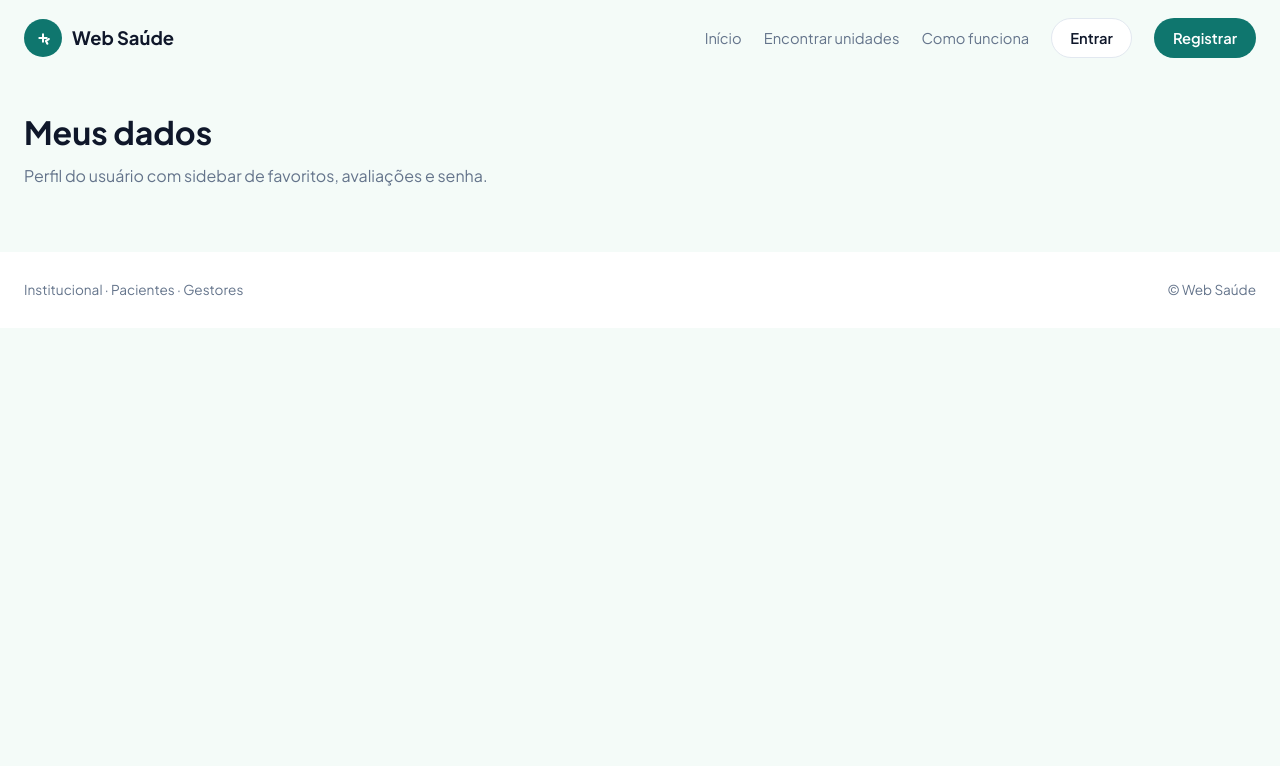
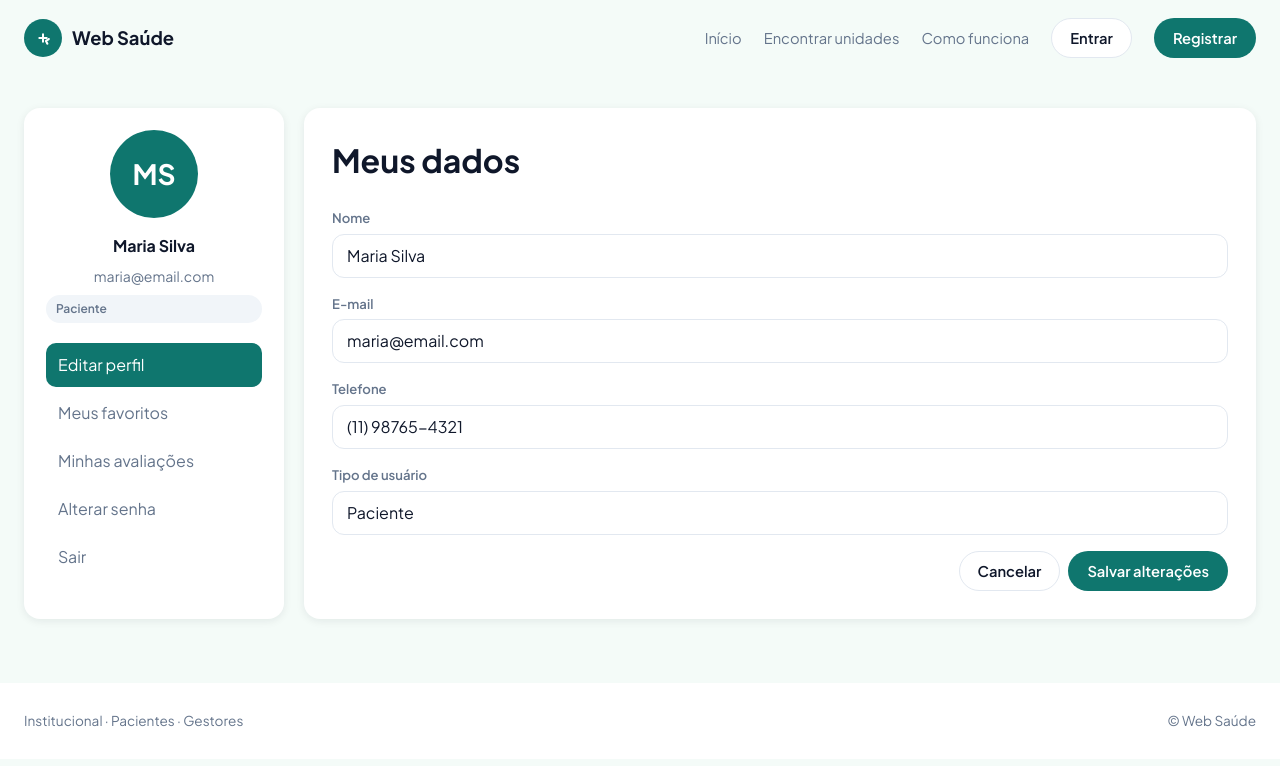
Before and after one commit to WebSaudeApp/web-saude-interface, a Next.js app: page /profile in a window 1280 px wide. Shown: the top 766 px of the page. Built offline with nearby package versions, Linux system fonts and the light colour scheme.

Commit message:
feat(#8): implementa tela de perfil com sidebar da área logada

```diff
--- /dev/null
+++ b/src/lib/initials.ts
@@ -0,0 +1,8 @@
+export function getInitials(name: string) {
+  return name
+    .split(" ")
+    .filter(Boolean)
+    .slice(0, 2)
+    .map((part) => part[0]?.toUpperCase())
+    .join("");
+}
--- a/src/pages/profile.tsx
+++ b/src/pages/profile.tsx
@@ -1,10 +1,124 @@
-import PagePlaceholder from "@/components/common/PagePlaceholder";
+import { useState, type FormEvent } from "react";
+import Head from "next/head";
+import Link from "next/link";
+import { useRouter } from "next/router";
+import { patientRoutes, publicRoutes } from "@/configs/Routes";
+import { useAuth } from "@/hooks/useAuth";
+import { getInitials } from "@/lib/initials";
+import { alertService } from "@/services/AlertService";
+import type { UserRole } from "@/types/Entities";
+
+const roleLabels: Record<Exclude<UserRole, "visitor">, string> = {
+  common: "Paciente",
+  functional: "Gestor de unidade",
+  admin: "Administrador",
+};
+
+const mockDefaults = {
+  name: "Maria Silva",
+  email: "maria@email.com",
+  phone: "(11) 98765-4321",
+};
 
 export default function PerfilPage() {
+  const router = useRouter();
+  const { user, signOut } = useAuth();
+
+  const initialName = user?.name ?? mockDefaults.name;
+  const initialEmail = user?.email ?? mockDefaults.email;
+  const initialPhone = user?.phone ?? mockDefaults.phone;
+  const tipoLabel = roleLabels[user?.role ?? "common"];
+
+  const [nome, setNome] = useState(initialName);
+  const [email, setEmail] = useState(initialEmail);
+  const [telefone, setTelefone] = useState(initialPhone);
+
+  function handleSubmit(event: FormEvent<HTMLFormElement>) {
+    event.preventDefault();
+    alertService.success("Perfil atualizado.");
+  }
+
+  function handleCancel() {
+    setNome(initialName);
+    setEmail(initialEmail);
+    setTelefone(initialPhone);
+  }
+
+  function handleSignOut() {
+    signOut();
+    router.push(publicRoutes.home);
+  }
+
   return (
-    <PagePlaceholder
-      title="Meus dados"
-      description="Perfil do usuário com sidebar de favoritos, avaliações e senha."
-    />
+    <>
+      <Head>
+        <title>Web Saúde — Meu perfil</title>
+      </Head>
+      <div className="account">
+        <aside className="card side">
+          <div className="avatar avatar-initials" aria-hidden="true">
+            {getInitials(nome)}
+          </div>
+          <b>{nome}</b>
+          <div className="help">{email}</div>
+          <span className="chip">{tipoLabel}</span>
+          <nav className="side-nav">
+            <Link className="is-active" href={patientRoutes.profile}>
+              Editar perfil
+            </Link>
+            <Link href={patientRoutes.favorites}>Meus favoritos</Link>
+            <Link href={patientRoutes.reviews}>Minhas avaliações</Link>
+            <Link href={publicRoutes.recoverPassword}>Alterar senha</Link>
+            <button type="button" onClick={handleSignOut}>
+              Sair
+            </button>
+          </nav>
+        </aside>
+        <form className="card panel" onSubmit={handleSubmit}>
+          <h1>Meus dados</h1>
+          <label className="field">
+            <span>Nome</span>
+            <input
+              className="input"
+              value={nome}
+              onChange={(event) => setNome(event.target.value)}
+            />
+          </label>
+          <label className="field">
+            <span>E-mail</span>
+            <input
+              className="input"
+              type="email"
+              value={email}
+              onChange={(event) => setEmail(event.target.value)}
+            />
+          </label>
+          <label className="field">
+            <span>Telefone</span>
+            <input
+              className="input"
+              value={telefone}
+              onChange={(event) => setTelefone(event.target.value)}
+            />
+          </label>
+          <label className="field">
+            <span>Tipo de usuário</span>
+            <input className="input" value={tipoLabel} disabled />
+          </label>
+          <div className="form-actions">
+            <button
+              className="btn btn-ghost"
+              type="button"
+              onClick={handleCancel}
+            >
+              Cancelar
+            </button>
+            <button className="btn btn-primary" type="submit">
+              Salvar alterações
+            </button>
+          </div>
+        </form>
+      </div>
+    </>
   );
 }
--- a/src/styles/globals.scss
+++ b/src/styles/globals.scss
@@ -823,6 +823,63 @@ button {
   margin-top: -8px;
 }
 
+.account {
+  display: grid;
+  grid-template-columns: 260px 1fr;
+  gap: 20px;
+}
+
+.side {
+  padding: 22px;
+  display: grid;
+  gap: 8px;
+  align-content: start;
+  text-align: center;
+}
+
+.side .avatar {
+  width: 88px;
+  height: 88px;
+  margin: 0 auto 8px;
+}
+
+.side .avatar-initials {
+  font-size: 1.75rem;
+}
+
+.side-nav {
+  display: grid;
+  gap: 4px;
+  text-align: left;
+  margin-top: 12px;
+}
+
+.side-nav a,
+.side-nav button {
+  padding: 10px 12px;
+  border-radius: 10px;
+  color: var(--muted);
+  text-align: left;
+}
+
+.side-nav a.is-active,
+.side-nav button.is-active {
+  background: var(--teal);
+  color: #fff;
+}
+
+.panel {
+  padding: 28px;
+  display: grid;
+  gap: 16px;
+}
+
+.form-actions {
+  display: flex;
+  justify-content: flex-end;
+  gap: 8px;
+}
+
 @media (max-width: 860px) {
   .unit-grid,
   .search-bar,
@@ -832,7 +889,8 @@ button {
   .unit-row,
   .search-dock,
   .gallery,
-  .auth-split {
+  .auth-split,
+  .account {
     grid-template-columns: 1fr;
   }
 
```
Also changed, not shown: src/components/details/UnidadeDetails.tsx (+2 -10 lines).
